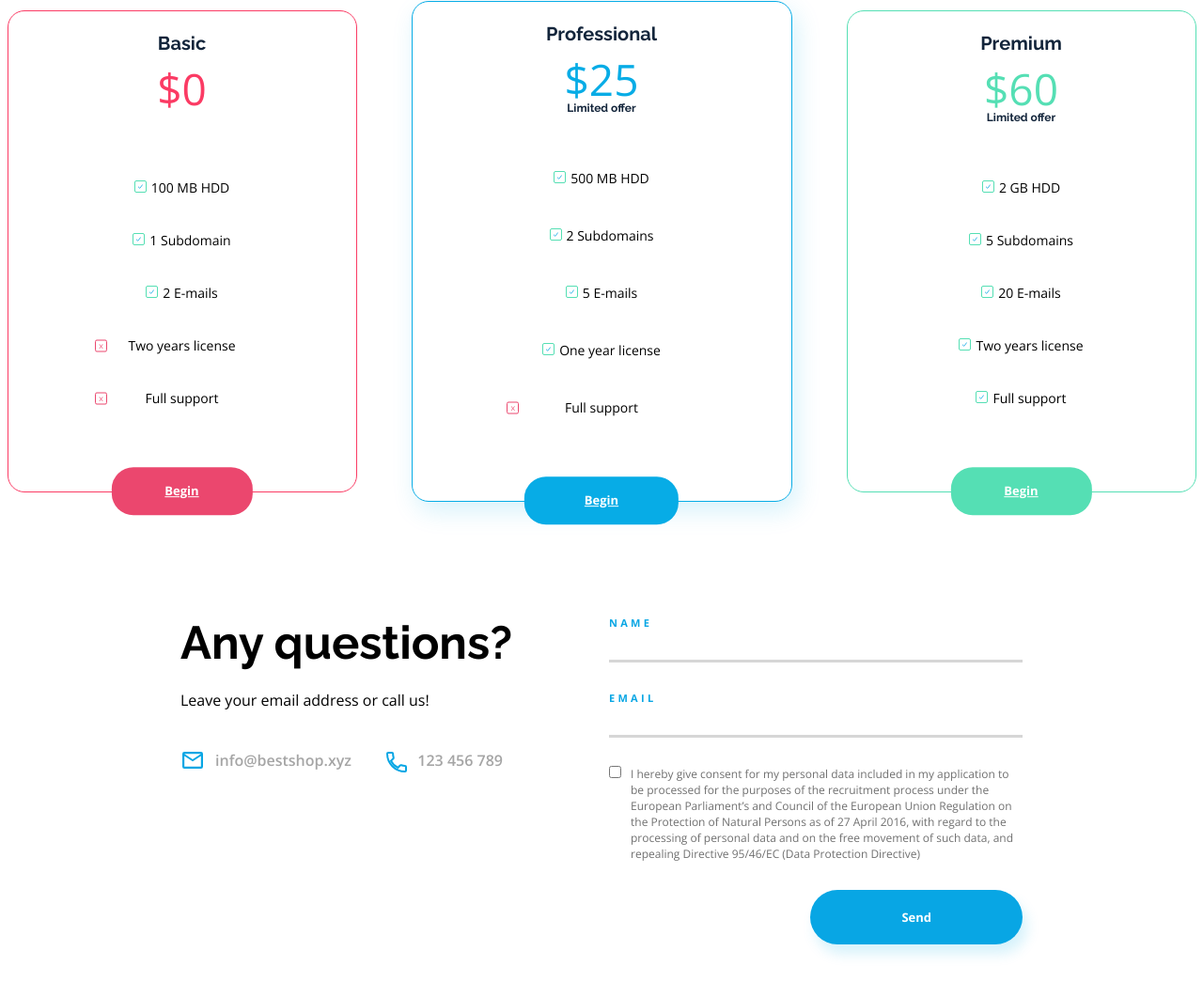
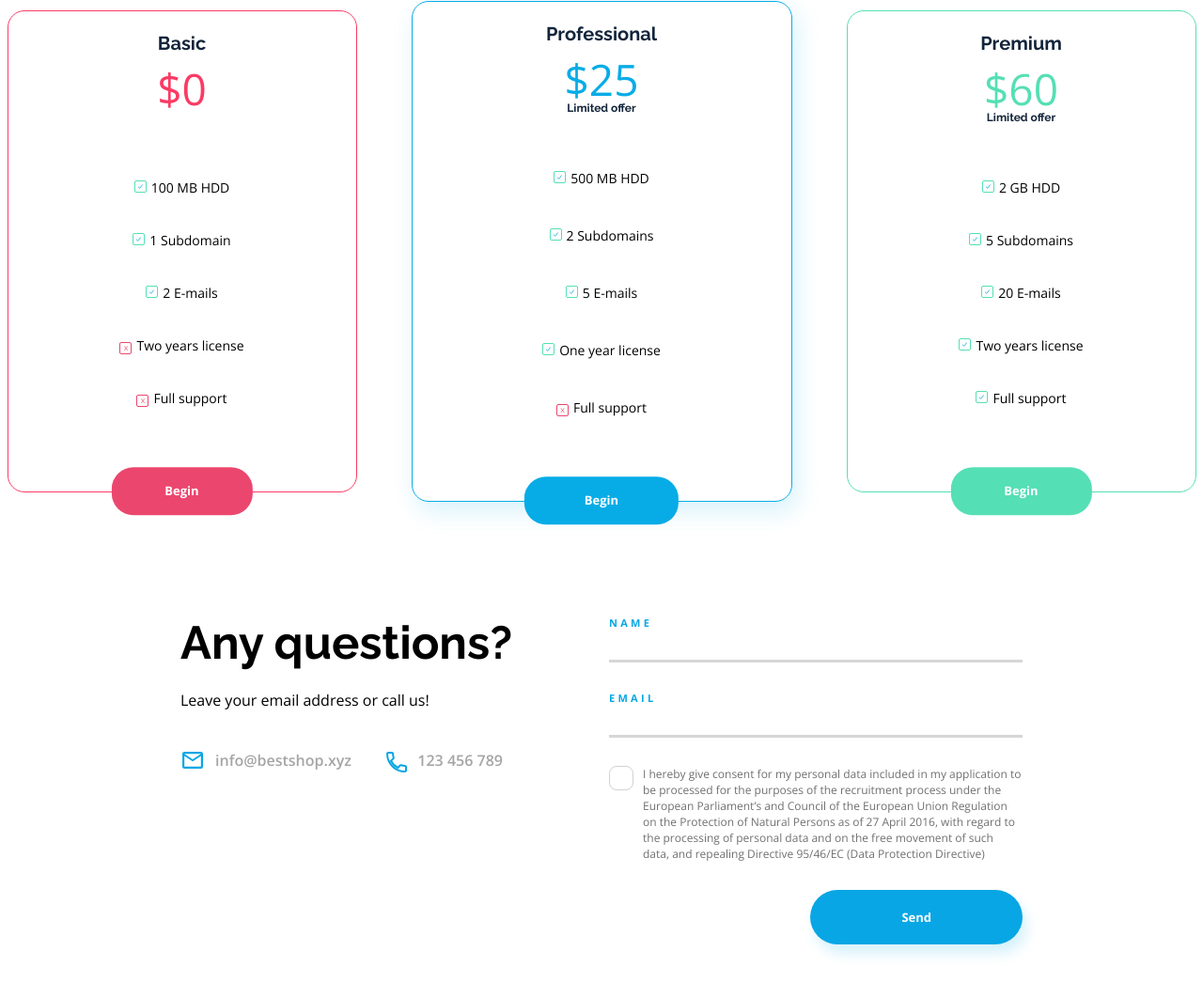
Before and after one commit to gumaty/bestshop, a plain HTML site: page index.html in a window 1280 px wide. Shown: the part 2883-3928 px from the top of the page at 94% size. Drawn offline with nearby package versions, Linux system fonts and the light colour scheme.

Commit message:
Form styling

```diff
--- a/index.html
+++ b/index.html
@@ -150,11 +150,10 @@
                     <input type="text" id="nameInput" name="nameInput" class="name_input">
                     <label for="emailInput" class="email__lbl">Email</label>
                     <input type="email" name="emailInput" id="emailInput" class="email__input">
-                    <label class="checkbox__lbl">
-                        I hereby give consent for my personal data included in my application to be processed for the purposes of the recruitment process under the European Parliament’s and Council of the European Union Regulation on the Protection of Natural Persons as of 27 April 2016, with regard to the processing of personal data and on the free movement of such data, and repealing Directive 95/46/EC (Data Protection Directive)
+                    <div class="contactForm__checkbox">
+                        <label class="checkbox__lbl">I hereby give consent for my personal data included in my application to be processed for the purposes of the recruitment process under the European Parliament’s and Council of the European Union Regulation on the Protection of Natural Persons as of 27 April 2016, with regard to the processing of personal data and on the free movement of such data, and repealing Directive 95/46/EC (Data Protection Directive)</label>
                         <input type="checkbox" name="checkboxInput" id="checkboxInput" class="checkbox__input">
-                        <span class="contactForm__span"></span>
-                    </label>
+                    </div>
                     <input type="submit" value="Send" class="contactForm__btn">
                 </form>
             </div>
--- a/src/css/styles.css
+++ b/src/css/styles.css
@@ -429,44 +429,6 @@ html, body {
     text-align: center;
 }
 
-.option__ticker::before {
-    content: "";
-    display: inline-block;
-    background-image: url("../images/checkmark.svg");
-    background-size: 5px 5px;
-    background-repeat: no-repeat;
-    background-position: center;
-    width: 11px;
-    height: 11px;
-    border: 1px solid #55DFB4;
-    border-radius: 2px;
-    margin-right: 5px;
-}
-
-.option__not {
-    position: relative;
-}
-
-.option__not::before {
-    position: absolute;
-    top: 50%;
-    left: 25%;
-    transform: translateY(-50%);
-    content: "x";
-    color: #EB476E;
-    display: inline-flex;
-    justify-content: center;
-    align-items: center;
-    font-family: 'Raleway', sans-serif;
-    font-size: 9px;
-    width: 11px;
-    height: 11px;
-    border: 1px solid #EB476E;
-    margin: 0 5px 0 0;
-    padding:0;
-    border-radius: 2px;
-}
-
 .pricing .pricing__option.pricing__option--pro {
     width: 100%;
     max-width: 25.3125rem;
@@ -565,6 +527,7 @@ html, body {
     line-height: 2.5625;
     font-weight: 700;
     font-family: 'Open Sans', sans-serif;
+    text-decoration: none;
     letter-spacing: 0;
     color: var(--white);
 }
@@ -583,6 +546,38 @@ html, body {
 
 .pricing__option--pro .biggerRemarkMargin {
     margin: 0 0 4.1875rem 0;
+}
+
+.option__ticker::before {
+    content: "";
+    display: inline-block;
+    background-image: url("../images/checkmark.svg");
+    background-size: 5px 5px;
+    background-repeat: no-repeat;
+    background-position: center;
+    width: 11px;
+    height: 11px;
+    border: 1px solid #55DFB4;
+    border-radius: 2px;
+    margin-right: 5px;
+}
+
+.pricing .pricing__option .option__not {}
+
+.pricing .pricing__option .option__not::before {
+    content: "x";
+    color: #EB476E;
+    display: inline-flex;
+    justify-content: center;
+    align-items: center;
+    font-family: 'Raleway', sans-serif;
+    font-size: 9px;
+    width: 11px;
+    height: 11px;
+    border: 1px solid #EB476E;
+    margin: 0 5px 0 0;
+    padding:0;
+    border-radius: 2px;
 }
 
 .question {
@@ -699,22 +694,7 @@ html, body {
     border-bottom: 3px solid #00000029;
     margin-bottom: 30px;
 }
-.checkbox__lbl {
-    display: flex;
-    flex-direction: row-reverse;
-    align-items: flex-start;
-    margin: 0 0 30px 0;
-    font-family: 'Open Sans', sans-serif;
-    font-size: 12px;
-    font-weight: 400;
-    line-height: 1.4167;
-    color: #707070;
-    cursor: pointer;
-}
-.checkbox__input {
-    margin-right: 10px;
-    cursor: pointer;
-}
+
 .contactForm__btn {
     display: inline-block;
     align-self: flex-end;
@@ -732,10 +712,98 @@ html, body {
     cursor: pointer;
 }
 
-.checkbox__lbl ~ .contactForm__span {
+/* stara wersja */
+
+.checkbox__lbl {
+    display: flex;
+    align-items: flex-start;
+    margin: 0 0 30px 0;
+    font-family: 'Open Sans', sans-serif;
+    font-size: 12px;
+    font-weight: 400;
+    line-height: 1.4167;
+    color: #707070;
+    cursor: pointer;
+}
+
+.checkbox__lbl::before {
+    content: '';
+    margin-right: 10px;
     width: 100%;
     max-width:24px;
     height: 24px;
     border: 1px solid #D1D1D1;
     border-radius: 8px;
 }
+
+.checkbox__lbl:checked::before {
+    content: '';
+    background-image: url("../images/checkmark.svg");
+    position: center;
+    background-size: cover;
+    background-repeat: no-repeat;
+    border: 1px solid red;
+}
+
+.checkbox__input {
+    display: none;
+    margin-right: 10px;
+    cursor: pointer;
+}
+
+
+/* nowa wersja */
+/*.contactForm__checkbox {*/
+/*    display: flex;*/
+/*    flex-direction: row;*/
+/*    align-items: flex-start;*/
+/*    margin: 0 0 30px 0;*/
+/*}*/
+
+/*.contactForm__checkbox .checkbox__input {*/
+/*    padding: 0;*/
+/*    height: initial;*/
+/*    width: initial;*/
+/*    margin-bottom: 0;*/
+/*    display: none;*/
+/*    cursor: pointer;*/
+/*}*/
+
+/*.contactForm__checkbox .checkbox__lbl {*/
+/*    position: relative;*/
+/*    margin: 0 0 30px 0;*/
+/*    font-family: 'Open Sans', sans-serif;*/
+/*    font-size: 12px;*/
+/*    font-weight: 400;*/
+/*    line-height: 1.4167;*/
+/*    color: #707070;*/
+/*    cursor: pointer;*/
+/*}*/
+
+/*.contactForm__checkbox .checkbox__lbl:before {*/
+/*    content:'';*/
+/*    background-color: transparent;*/
+/*    content: '';*/
+/*    margin-right: 10px;*/
+/*    width: 100%;*/
+/*    max-width:24px;*/
+/*    height: 24px;*/
+/*    border: 1px solid #D1D1D1;*/
+/*    border-radius: 8px;*/
+/*    display: inline-block;*/
+/*    position: relative;*/
+/*    vertical-align: middle;*/
+/*}*/
+
+/*.contactForm__checkbox .checkbox__input:checked + .checkbox__lbl:after {*/
+/*    content: '';*/
+/*    display: block;*/
+/*    position: absolute;*/
+/*    top: 2px;*/
+/*    left: 9px;*/
+/*    width: 6px;*/
+/*    height: 14px;*/
+/*    border: solid #0079bf;*/
+/*    border-width: 0 2px 2px 0;*/
+/*    transform: rotate(45deg);*/
+/*}*/
```
